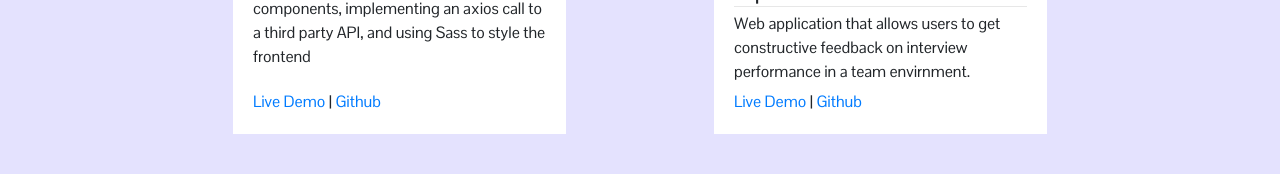
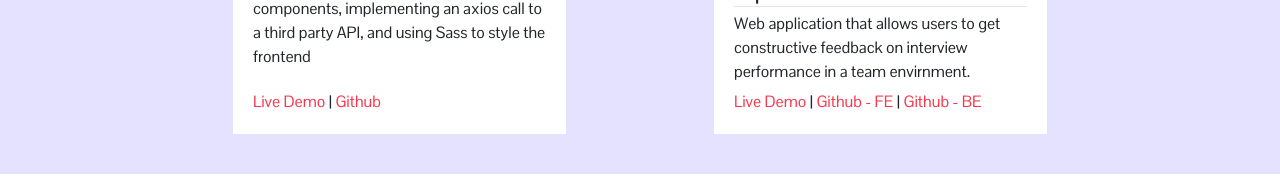
Before and after one commit to Kerri-AnnBates/official-portfolio, a React (Create React App) app: page / in a window 1280 px wide. Shown: the part 2383-2567 px from the top of the page. Built offline with nearby package versions, Linux system fonts and the light colour scheme.

Commit message:
minor style additions

```diff
--- a/src/components/main/ProjectBlock.js
+++ b/src/components/main/ProjectBlock.js
@@ -24,7 +24,9 @@ const ProjectBlock = () => {
 					<h3>Alpaca Vids</h3>
 					<p>Web application that allows users to get constructive feedback on interview performance in a team envirnment.</p>
 				</div>
-				<div className="links"><a href="https://www.alpacavids.com/" target="_blank">Live Demo</a> | <a href="https://github.com/Lambda-School-Labs/video-journal-for-teams-fe" target="_blank">Github</a></div>
+				<div className="links">
+					<a href="https://www.alpacavids.com/" target="_blank">Live Demo</a> | <a href="https://github.com/Lambda-School-Labs/video-journal-for-teams-fe" target="_blank">Github - FE</a> | <a href="https://github.com/Lambda-School-Labs/video-journal-for-teams-be" target="_blank">Github - BE</a>
+				</div>
 			</div>
 
 		</>
--- a/src/styles/global.scss
+++ b/src/styles/global.scss
@@ -33,6 +33,10 @@ h3 {
 
 a {
 	text-decoration: none;
+
+	&:hover {
+		text-decoration: none;
+	}
 }
 
 li {
--- a/src/styles/mixin.scss
+++ b/src/styles/mixin.scss
@@ -1,8 +1,14 @@
 @mixin clearButtonlink($color) {
-	color  : $color;
-	border : 2px solid $color;
-	padding: 0.5rem 1rem;
-	display: inline-block;
+	color     : $color;
+	border    : 2px solid $color;
+	padding   : 0.5rem 1rem;
+	display   : inline-block;
+	transition: color 300ms, background-color 300ms ease;
+
+	&:hover {
+		color           : #fff;
+		background-color: $color;
+	}
 }
 
 @mixin fullButtonlink($color) {
@@ -11,4 +17,10 @@
 	border          : 2px solid $color;
 	padding         : 0.5rem 1rem;
 	display         : inline-block;
+	transition      : color 300ms, background-color 300ms ease;
+
+	&:hover {
+		color           : $color;
+		background-color: transparent;
+	}
 }
--- a/src/styles/nav.scss
+++ b/src/styles/nav.scss
@@ -17,7 +17,12 @@
 nav {
 	a {
 		color  : #fff;
-		padding: 1rem;
+		padding: 1rem 1rem 0.5rem;
+
+		&:hover {
+			color        : #fff;
+			border-bottom: 2px solid #fff;
+		}
 	}
 
 	ul {
--- a/src/styles/projects.scss
+++ b/src/styles/projects.scss
@@ -19,6 +19,10 @@
 		border-bottom: 1px solid #e7e7e7;
 	}
 
+	a {
+		color: $secondaryColor;
+	}
+
 	.description {
 		margin-top: 2rem;
 	}
```
